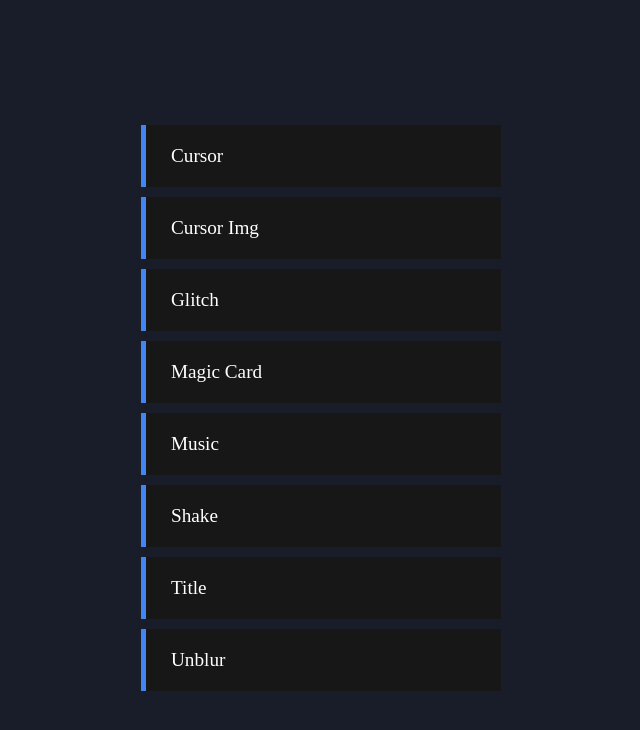
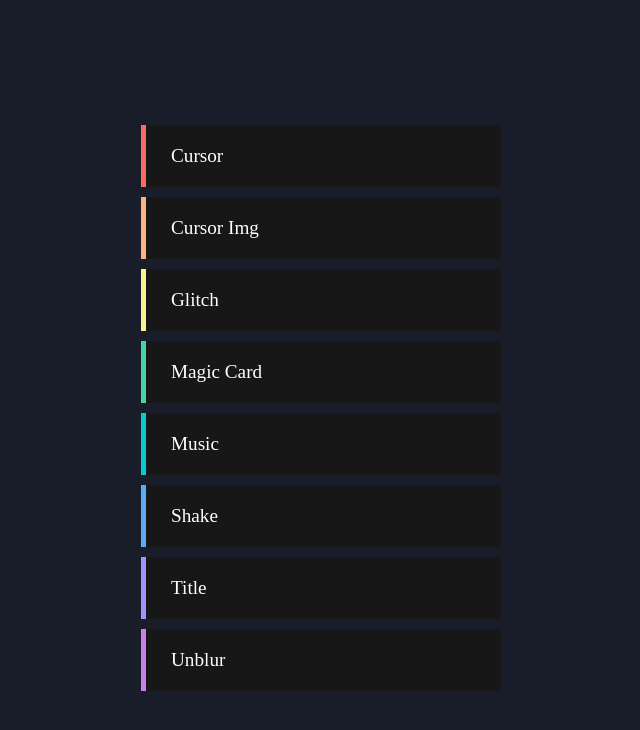
Before and after one commit to Belzebulle/Html-Sharp, a PHP site: page /index.html in a window 1280 px wide. Shown: the top 730 px of the page, without its empty margins (347-987 px from the left). Run offline with PHP 8.4, Linux system fonts and the light colour scheme.

Commit message:
update style.css

```diff
--- a/style.css
+++ b/style.css
@@ -36,13 +36,45 @@ ol li::before {
     height: 100%;
     z-index: -1;
     transition: all .4s;
-    background: #4285f4;
 }
 
 ol li:hover::before {
     width: 100%;
 }
 
+ol a:nth-child(1) li::before {
+    background: #ff6961;
+}
+
+ol a:nth-child(2) li::before {
+    background: #ffb480;
+}
+
+ol a:nth-child(3) li::before {
+    background: #f8f38d;
+}
+
+ol a:nth-child(4) li::before {
+    background: #42d6a4;
+}
+
+ol a:nth-child(5) li::before {
+    background: #08cad1;
+}
+
+ol a:nth-child(6) li::before {
+    background: #59adf6;
+}
+
+ol a:nth-child(7) li::before {
+    background: #9d94ff;
+}
+
+ol a:nth-child(8) li::before {
+    background: #c780e8;
+}
+
+
 ol li:hover {
     transform: translateX(20px);
 }
```
